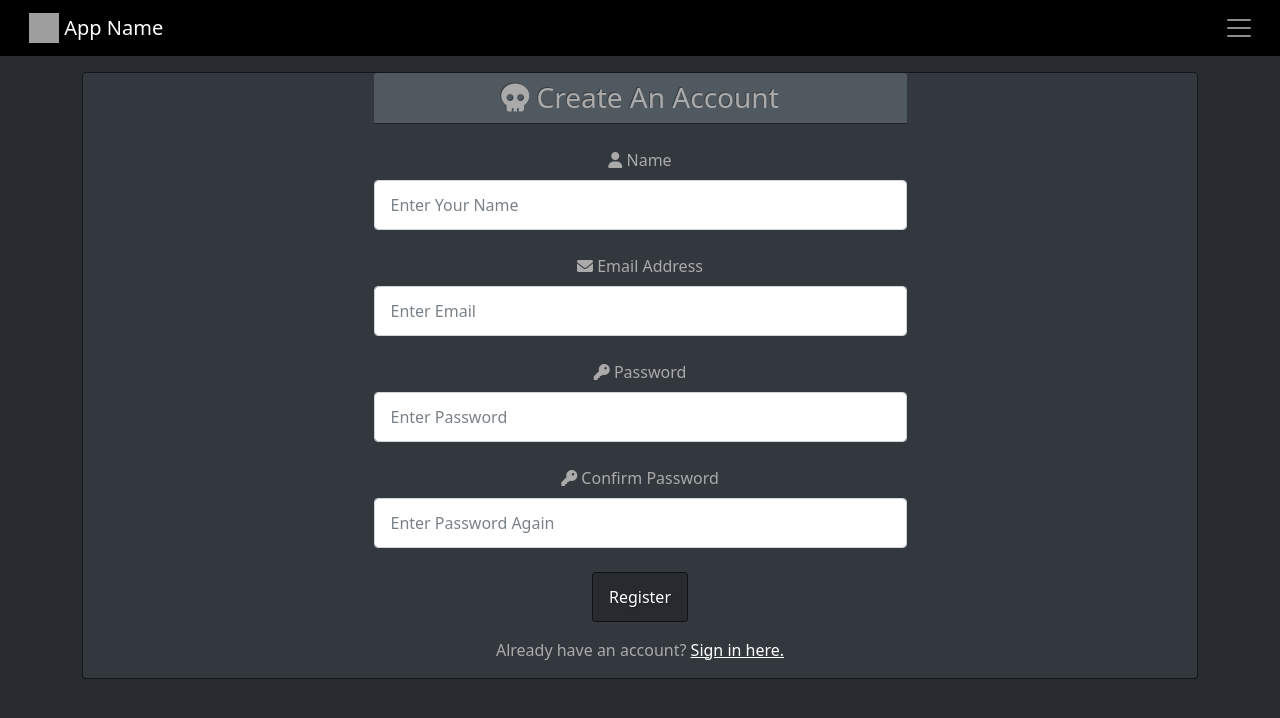
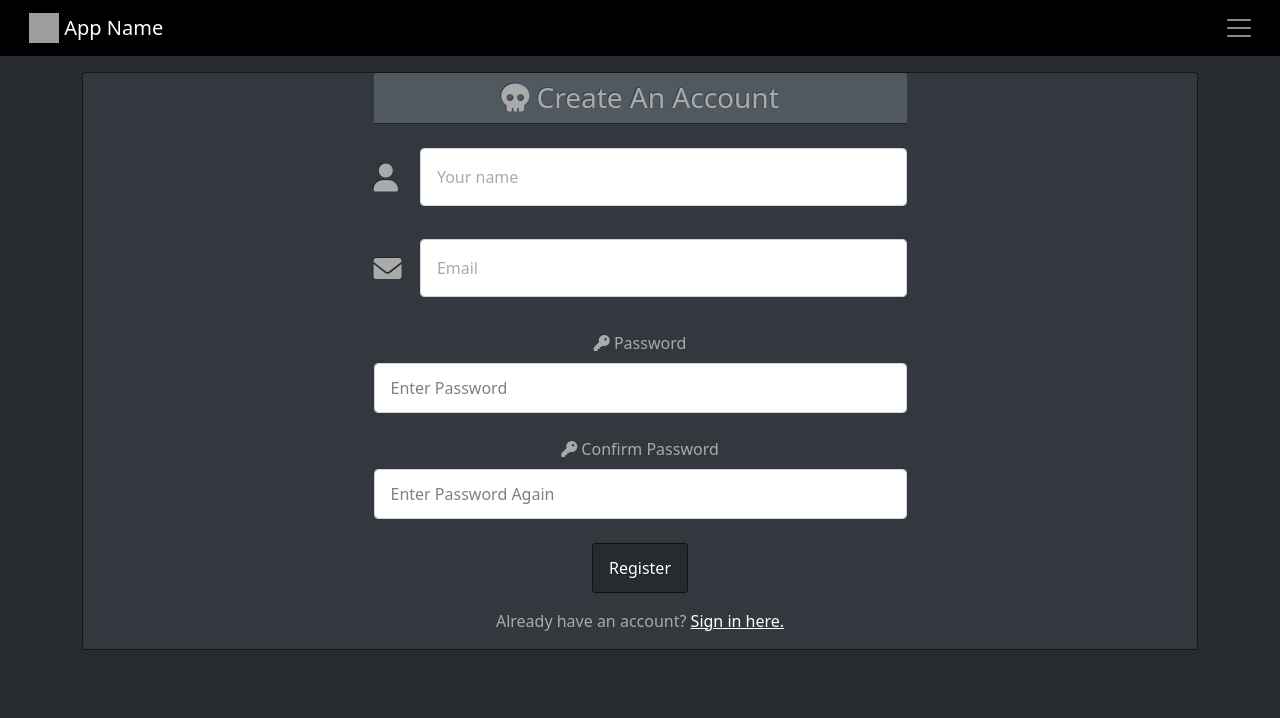
Before and after one commit to Adamhunter108/react-api-login, a React (Create React App) app in the folder react-ui/: page /register in a window 1280 px wide. Shown: the top 718 px of the page. Built offline with nearby package versions, Linux system fonts and the light colour scheme; grey boxes are pictures that could not be loaded.

Commit message:
Changing to floating labels

```diff
--- a/react-ui/src/screens/LoginScreen.js
+++ b/react-ui/src/screens/LoginScreen.js
@@ -1,6 +1,6 @@
 import React, { useState, useEffect } from 'react'
 import { Link, useNavigate } from 'react-router-dom'
-import { Form, Button, Row, Col, Card } from 'react-bootstrap'
+import { Form, Button, Row, Col, Card, FloatingLabel } from 'react-bootstrap'
 import { useDispatch, useSelector } from 'react-redux'
 // import Loader from '../components/Loader'
 // import Message from '../components/Message'
@@ -58,17 +58,18 @@ function LoginScreen({ location, history }) {
             className="text-center"
             >
         <FormContainer>
-        <Card.Header as="h3"><i class="fa-solid fa-skull"></i> Sign In</Card.Header>
+        <Card.Header as="h3"><i class="fa-solid fa-skull"></i> Sign in</Card.Header>
         <br />
 
             {/* {error && <Message variant='danger'>{error}</Message>}
             {loading && <Loader />} */}
 
             <Form onSubmit={submitHandler}>
-            {/* <Form> */}
 
-                <Form.Group controlId='email'>
-                    <Form.Label><i class="fas fa-envelope"></i> Email Address</Form.Label>
+                <Form.Group as={Row} controlId='email'>
+                    <Form.Label column sm={1}><h3><i class="fas fa-envelope"></i></h3></Form.Label>
+                    <Col>
+                        <FloatingLabel label="Email Address">
                             <Form.Control
                                 type='email'
                                 placeholder='Enter Email'
@@ -76,11 +77,15 @@ function LoginScreen({ location, history }) {
                                 onChange={(event) => setEmail(event.target.value)}
                             >
                             </Form.Control>
+                        </FloatingLabel>
+                    </Col>
                 </Form.Group>
                 <br />
 
-                <Form.Group controlId='password'>
-                    <Form.Label><i class="fas fa-key"></i> Password</Form.Label>
+                <Form.Group as={Row} controlId='password'>
+                    <Form.Label column sm={1}><h3><i class="fas fa-key"></i></h3></Form.Label>
+                    <Col>
+                        <FloatingLabel label="Password">
                             <Form.Control
                                 type='password'
                                 placeholder='Enter Password'
@@ -88,6 +93,8 @@ function LoginScreen({ location, history }) {
                                 onChange={(event) => setPassword(event.target.value)}
                             >
                             </Form.Control>
+                        </FloatingLabel>
+                    </Col>
                 </Form.Group>
                 <br />
 
--- a/react-ui/src/screens/RegisterScreen.js
+++ b/react-ui/src/screens/RegisterScreen.js
@@ -1,6 +1,6 @@
 import React, { useState, useEffect } from 'react'
 import { Link, useNavigate } from 'react-router-dom'
-import { Form, Button, Row, Col, Card } from 'react-bootstrap'
+import { Form, Button, Row, Col, Card, FloatingLabel } from 'react-bootstrap'
 import { useDispatch, useSelector } from 'react-redux'
 // import Loader from '../components/Loader'
 // import Message from '../components/Message'
@@ -65,8 +65,10 @@ function RegisterScreen({ location, history }) {
             <Form onSubmit={submitHandler}>
             {/* <Form> */}
 
-                <Form.Group controlId='name'>
-                    <Form.Label><i className="fas fa-user"></i> Name</Form.Label>
+                <Form.Group as={Row} controlId='name'>
+                    <Form.Label column sm={1}><h3><i className="fas fa-user"></i></h3></Form.Label>
+                    <Col>
+                        <FloatingLabel label="Your name">
                         <Form.Control
                             required
                             type='name'
@@ -75,11 +77,15 @@ function RegisterScreen({ location, history }) {
                             onChange={(event) => setName(event.target.value)}
                         >
                         </Form.Control>
+                        </FloatingLabel>
+                    </Col>
                 </Form.Group>
                 <br />
 
-                <Form.Group controlId='email'>
-                    <Form.Label><i class="fas fa-envelope"></i> Email Address</Form.Label>
+                <Form.Group as={Row} controlId='email'>
+                    <Form.Label column sm={1}><h3><i class="fas fa-envelope"></i></h3></Form.Label>
+                    <Col>
+                        <FloatingLabel label="Email">
                             <Form.Control
                                 required
                                 type='email'
@@ -88,6 +94,8 @@ function RegisterScreen({ location, history }) {
                                 onChange={(event) => setEmail(event.target.value)}
                             >
                         </Form.Control>
+                    </FloatingLabel>
+                    </Col>
                 </Form.Group>
                 <br />
 
```
Lines whose indentation alone changed are shown as unchanged.
